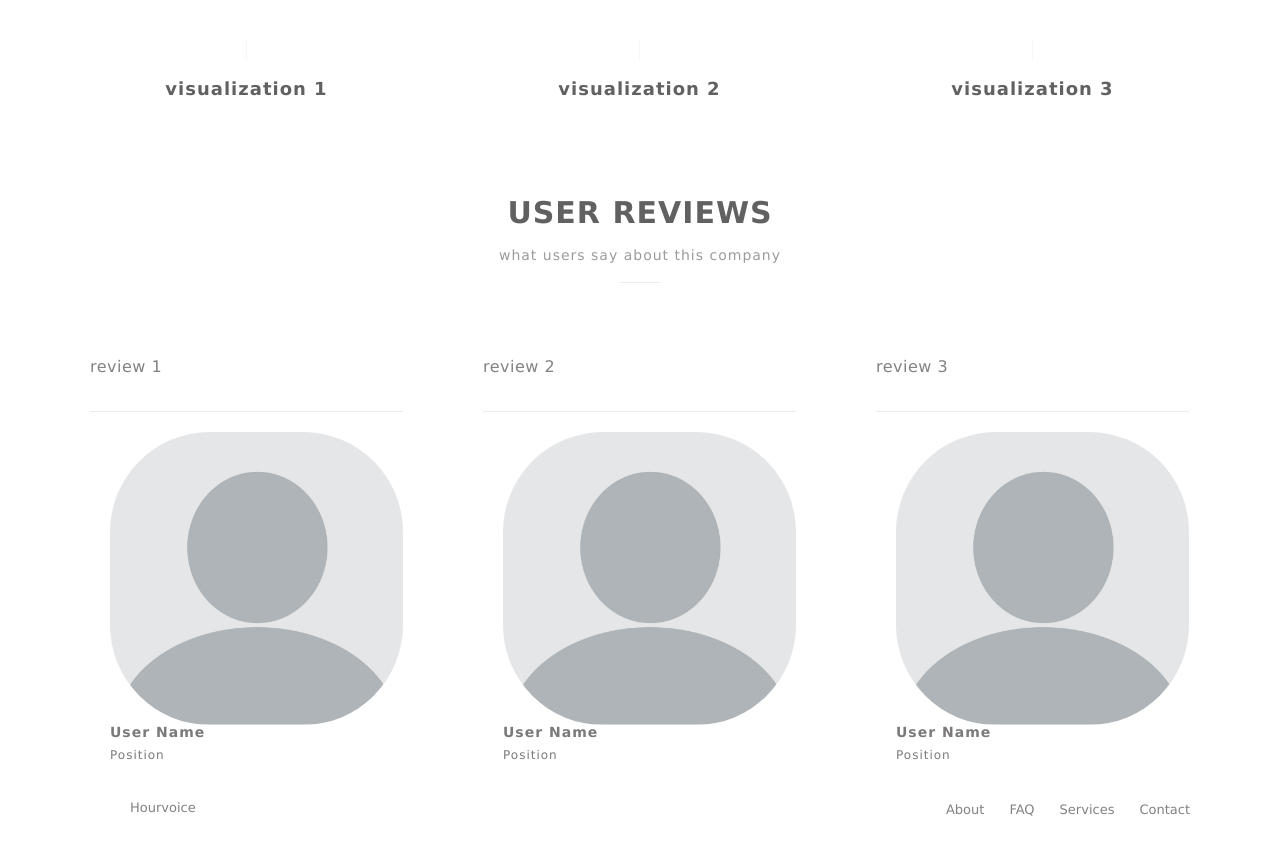
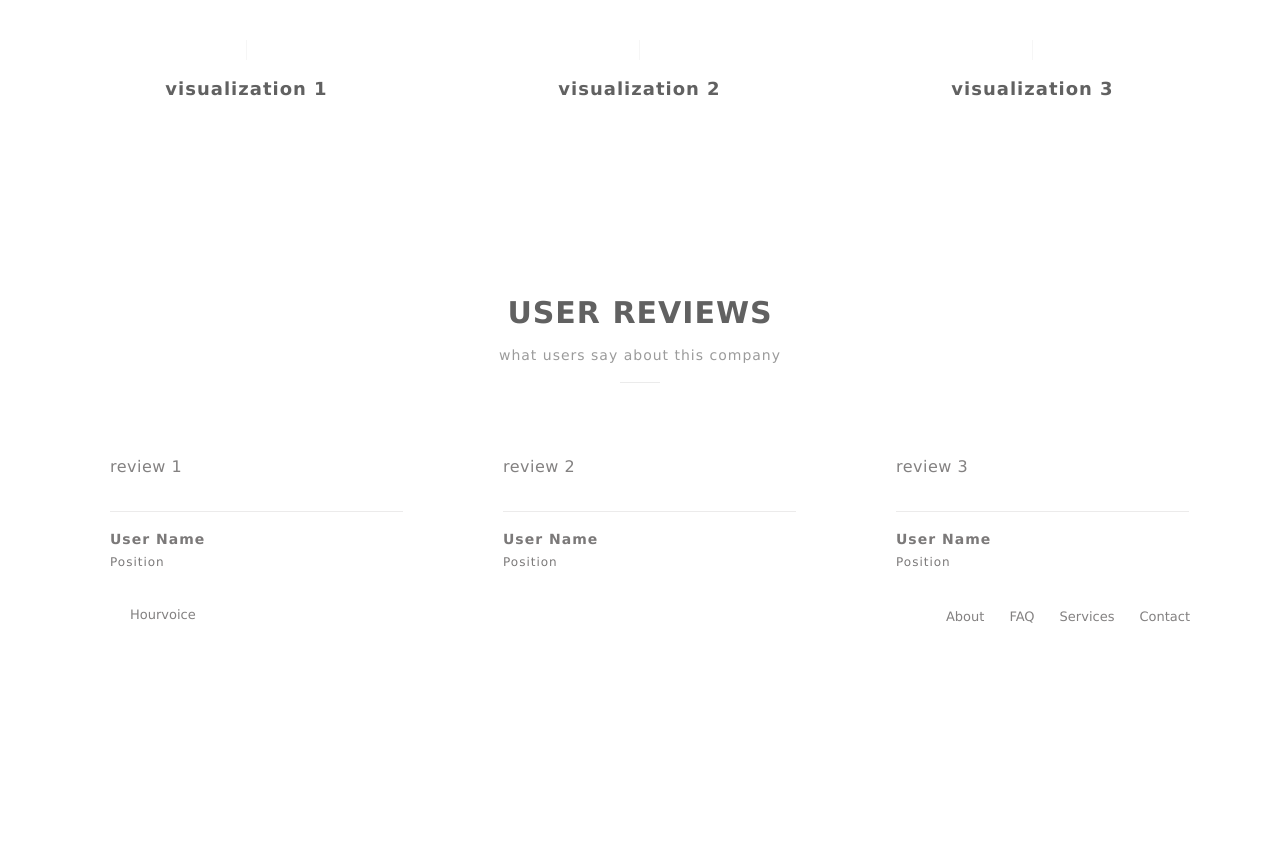
Before and after one commit to uchicagotechteam/HourVoice, a PHP site: page /company_example/index.html in a window 1280 px wide. Shown: the part 480-1332 px from the top of the page. After the commit the page ends 1103 px from the top, so only its background shows below. Run offline with PHP 8.4, Linux system fonts and the light colour scheme; some libraries are stand-ins or nearby versions.

Commit message:
fixing margins

```diff
--- a/workbench/company_example/index.html
+++ b/workbench/company_example/index.html
@@ -73,7 +73,6 @@
 				<p>review 1
 				</p>
 				<div class="client">
-					<img src="avatar.jpg" class="avatar"/>
 					<div class="client_details">
 						<h4>User Name</h4>
 						<h5>Position</h5>
@@ -84,7 +83,6 @@
 				<p>review 2
 				</p>
 				<div class="client">
-					<img src="avatar.jpg" class="avatar"/>
 					<div class="client_details">
 						<h4>User Name</h4>
 						<h5>Position</h5>
@@ -95,7 +93,6 @@
 				<p>review 3
 				</p>
 				<div class="client">
-					<img src="avatar.jpg" class="avatar"/>
 					<div class="client_details">
 						<h4>User Name</h4>
 						<h5>Position</h5>
--- a/workbench/company_example/main.css
+++ b/workbench/company_example/main.css
@@ -214,13 +214,9 @@ header.light nav ul li a:hover{
 
 
 
-
-
-
-
 /*    user-reviews    */
 .user-reviews{
-    margin-top: 100px;
+    margin-top: 200px;
 }
 
 .user-reviews ul{
@@ -239,10 +235,6 @@ header.light nav ul li a:hover{
     margin-left: 0;
 }
 
-.user-reviews ul li .quotes{
-    margin-right: 10px;
-}
-
 .user-reviews ul li p{
     color: #838181;
     font-family: "Verdana";
@@ -252,6 +244,7 @@ header.light nav ul li a:hover{
     padding-bottom: 30px;
     margin-bottom: 20px;
     border-bottom: 1px solid #ecebeb;
+    margin-left: 20px;
     position: relative;
 }
 
```
